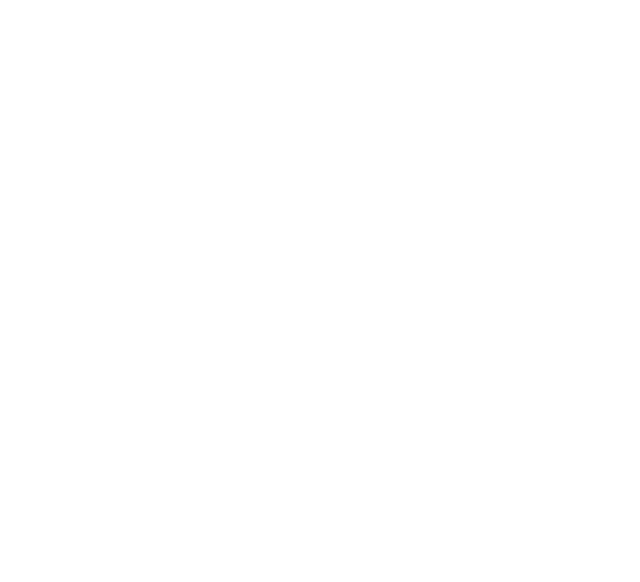
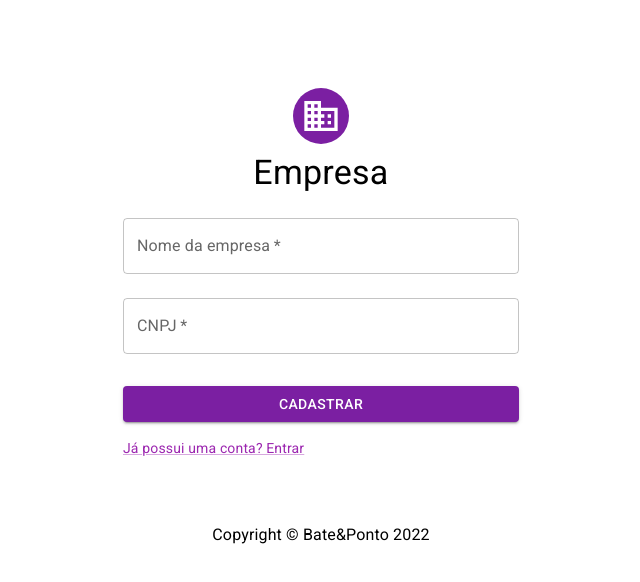
Before and after one commit to LuizeraDev/bate-ponto, a React (Create React App) app: page /register/step-2 in a window 1280 px wide. Before the commit this address had no page. Shown: the top 582 px of the page, without its empty margins (319-959 px from the left). Built offline with nearby package versions, Linux system fonts and the light colour scheme.

Commit message:
login, register page, and add swal

```diff
--- a/package.json
+++ b/package.json
@@ -16,6 +16,7 @@
     "react-router-dom": "^6.3.0",
     "react-scripts": "5.0.0",
     "react-text-mask": "^5.4.3",
+    "sweetalert2": "^11.4.8",
     "web-vitals": "^2.1.4"
   },
   "scripts": {
--- a/public/index.html
+++ b/public/index.html
@@ -12,7 +12,7 @@
     <link rel="apple-touch-icon" href="%PUBLIC_URL%/logo192.png" />
     <link rel="manifest" href="%PUBLIC_URL%/manifest.json" />
     <!-- Material UI fonts -->
-    <link rel="stylesheet" href="https://fonts.googleapis.com/css?family=Roboto:300,400,500,700&display=swap" />
+    <link rel="stylesheet" href="https://fonts.googleapis.com/css?family=Roboto:400,500,800&display=swap" />
     <!-- Material Icons -->
     <link rel="stylesheet" href="https://fonts.googleapis.com/icon?family=Material+Icons" />
     <title>Bate&Ponto</title>
@@ -22,5 +22,7 @@
     <div id="root"></div>
     <!-- Materialize JS -->
     <script src="https://cdnjs.cloudflare.com/ajax/libs/materialize/1.0.0/js/materialize.min.js"></script>
+    <!-- sweet alert -->
+    <script src="//cdn.jsdelivr.net/npm/sweetalert2@11"></script>
   </body>
 </html>
--- /dev/null
+++ b/src/components/Copyright.jsx
@@ -0,0 +1,10 @@
+import { Typography } from '@mui/material';
+
+function Copyright(props) {
+    return (
+        <Typography variant="body1" align="center" {...props}>
+            {'Copyright © '} Bate&Ponto{' '} {new Date().getFullYear()}
+        </Typography>
+    );
+}
+export default Copyright;
--- a/src/pages/Login.jsx
+++ b/src/pages/Login.jsx
@@ -1,6 +1,11 @@
+import { Avatar, Button, TextField, Link, Grid, Typography, Container, Box } from '@mui/material';
+import WatchLaterIcon from '@mui/icons-material/WatchLater';
+import Copyright from '../components/Copyright';
+import Swal from 'sweetalert2';
+
 import axios from 'axios';
 import { useNavigate } from 'react-router-dom';
-import LoginForm from '../components/LoginForm';
+
 
 function Login() {
     const navigate = useNavigate();
@@ -8,23 +13,82 @@
     const handleSubmit = (event) => {
         event.preventDefault();
 
-        let data = new FormData(event.currentTarget);
+        const data = new FormData(event.currentTarget);
 
-        data = {
+        const user = {
             email: data.get('email'),
             password: data.get('password'),
         }
 
-        axios.post('http://localhost:3333/auth', data).then((res) => {
-            localStorage.setItem("token", res.data.token);
-            localStorage.setItem("refreshToken", res.data.refreshToken);
+        axios.post('http://localhost:3333/auth', user).then((res) => {
+            if (res.data.token && res.data.refreshToken) {
+                localStorage.setItem("token", res.data.token);
+                localStorage.setItem("refreshToken", res.data.refreshToken);
+                navigate('/');
+            }
+        }).catch(function (error) {
+            Swal.fire({
+                title: 'Usuário não encontrado',
+                icon: 'error',
+                cancelButtonText: 'Cancelar',
+            });
         });
-
-        navigate('/');
     };
 
     return (
-        <LoginForm handleSubmit={handleSubmit} />
+        <Container component="main" maxWidth="xs">
+        <Box
+            sx={{
+                marginTop: 10,
+                display: 'flex',
+                flexDirection: 'column',
+                alignItems: 'center',
+            }}
+        >
+            <Avatar sx={{ m: 1, width: 56, height: 56, bgcolor: 'primary.main' }}>
+                <WatchLaterIcon sx={{ width: 40, height: 40 }} />
+            </Avatar>
+            <Typography component="h4" variant="h4">
+                Bate & Ponto
+            </Typography>
+            <Box component="form" onSubmit={handleSubmit} noValidate sx={{ mt: 1 }}>
+                <TextField
+                    margin="normal"
+                    required
+                    fullWidth
+                    id="email"
+                    label="Email"
+                    name="email"
+                    autoComplete="email"
+                    autoFocus
+                />
+                <TextField
+                    margin="normal"
+                    required
+                    fullWidth
+                    id="password"
+                    label="Senha"
+                    name="password"
+                    type="password"
+                    autoComplete="current-password"
+                />
+                <Button
+                    type="submit"
+                    fullWidth
+                    variant="contained"
+                    sx={{ mt: 3, mb: 2 }}
+                >
+                    Entrar
+                </Button>
+                <Grid item xs="auto">
+                    <Link href="/register/step-1" color="primary.light" variant="body2">
+                        {"Não tem uma conta? Registrar-se"}
+                    </Link>
+                </Grid>
+            </Box>
+        </Box>
+        <Copyright sx={{ mt: 8, mb: 4 }} />
+    </Container>
     );
 }
 
--- a/src/pages/Register.jsx
+++ b/src/pages/Register.jsx
@@ -1,29 +1,25 @@
-import Avatar from '@mui/material/Avatar';
-import Button from '@mui/material/Button';
-import TextField from '@mui/material/TextField';
-import Link from '@mui/material/Link';
-import Grid from '@mui/material/Grid';
-import Box from '@mui/material/Box';
-import WatchLaterIcon from '@mui/icons-material/WatchLater';
-import Typography from '@mui/material/Typography';
-import Container from '@mui/material/Container';
-
-function Copyright(props) {
-    return (
-        <Typography variant="body1" align="center" {...props}>
-            {'Copyright © '} Bate&Ponto{' '} {new Date().getFullYear()}
-        </Typography>
-    );
-}
+import AccountCircleIcon from '@mui/icons-material/AccountCircle';
+import { Avatar, Box, Button, Container, Grid, Link, TextField, Typography } from '@mui/material';
+import { useNavigate } from 'react-router-dom';
+import Copyright from '../components/Copyright';
 
 function Register() {
+    const navigate = useNavigate();
+
     const handleSubmit = (event) => {
         event.preventDefault();
         const data = new FormData(event.currentTarget);
-        console.log({
+
+        const userRegister = {
+            name: data.get('name'),
             email: data.get('email'),
+            cpf: data.get('cpf'),
+            cellphone: data.get('cellphone'),
             password: data.get('password'),
-        });
+            confirmPassword: data.get('confirmPassword')
+        }
+
+        navigate('/register/step-2', { state: userRegister });
     };
 
     return (
@@ -37,10 +33,10 @@
                 }}
             >
                 <Avatar sx={{ m: 1, width: 56, height: 56, bgcolor: 'primary.main' }}>
-                    <WatchLaterIcon sx={{ width: 50, height: 50 }} />
+                    <AccountCircleIcon sx={{ width: 40, height: 40 }} />
                 </Avatar>
                 <Typography component="h4" variant="h4">
-                    Bate & Ponto
+                    Usuário
                 </Typography>
                 <Box component="form" onSubmit={handleSubmit} noValidate sx={{ mt: 1 }}>
                     <TextField
--- /dev/null
+++ b/src/pages/RegisterCompany.jsx
@@ -0,0 +1,102 @@
+import BussinessIcon from '@mui/icons-material/Business';
+import { Avatar, Box, Button, Container, Grid, Link, TextField, Typography } from '@mui/material';
+import axios from 'axios';
+import { useLocation, useNavigate } from 'react-router-dom';
+import Swal from 'sweetalert2';
+import Copyright from '../components/Copyright';
+
+function RegisterCompany() {
+    const navigate = useNavigate();
+    const { state } = useLocation();
+
+    const handleSubmit = (event) => {
+        event.preventDefault();
+        const data = new FormData(event.currentTarget);
+
+        const fullRegister = {
+            name: state.name,
+            email: state.email,
+            cpf: state.cpf,
+            cellphone: state.cellphone,
+            password: state.password,
+            confirmPassword: state.confirmPassword,
+            companyName: data.get('companyName'),
+            cnpj: data.get('cnpj')
+        }
+
+        axios.post('http://localhost:3333/user/register', fullRegister).then((res) => {
+            if (res.status === 201) {
+                Swal.fire({
+                    title: 'Usuário e empresa criados com sucesso!',
+                    icon: 'success',
+                    confirmButtonText: 'Confirmar',
+                }).then((result) => {
+                    if (result.isConfirmed)
+                        navigate('/login')
+                });
+            }
+        }).catch(function (error) {
+            Swal.fire({
+                title: 'Alguns dados não foram preenchidos corretamente',
+                icon: 'error',
+                cancelButtonText: 'Cancelar',
+            });
+        });
+    };
+
+    return (
+        <Container component="main" maxWidth="xs">
+            <Box
+                sx={{
+                    marginTop: 10,
+                    display: 'flex',
+                    flexDirection: 'column',
+                    alignItems: 'center',
+                }}
+            >
+                <Avatar sx={{ m: 1, width: 56, height: 56, bgcolor: 'primary.main' }}>
+                    <BussinessIcon sx={{ width: 40, height: 40 }} />
+                </Avatar>
+                <Typography component="h4" variant="h4">
+                    Empresa
+                </Typography>
+                <Box component="form" onSubmit={handleSubmit} noValidate sx={{ mt: 1 }}>
+                    <TextField
+                        margin="normal"
+                        required
+                        fullWidth
+                        id="companyName"
+                        label="Nome da empresa"
+                        name="companyName"
+                    />
+                    <TextField
+                        margin="normal"
+                        required
+                        fullWidth
+                        id="cnpj"
+                        label="CNPJ"
+                        name="cnpj"
+                    />
+                    <Button
+                        type="submit"
+                        fullWidth
+                        variant="contained"
+                        sx={{ mt: 3, mb: 2 }}
+                    >
+                        Cadastrar
+                    </Button>
+                    <Grid container>
+                        <Grid alignItems="center">
+                            <Link href="/login" color="primary.light" variant="body2">
+                                {"Já possui uma conta? Entrar"}
+                            </Link>
+                        </Grid>
+                    </Grid>
+                </Box>
+            </Box>
+            <Copyright sx={{ mt: 8, mb: 4 }} />
+        </Container>
+    );
+}
+
+export default RegisterCompany;
--- a/src/routes/index.jsx
+++ b/src/routes/index.jsx
@@ -1,9 +1,10 @@
 import { BrowserRouter, Route, Routes } from 'react-router-dom';
+import Dashboard from '../pages/Dashboard';
+import Login from '../pages/Login';
+import Profile from '../pages/Profile';
+import Register from '../pages/Register';
+import RegisterCompany from '../pages/RegisterCompany';
 
-import Login from '../pages/Login';
-import Register from '../pages/Register';
-import Dashboard from '../pages/Dashboard';
-import Profile from '../pages/Profile';
 
 function Router() {
     return(
@@ -11,7 +12,8 @@
             <Routes>
                 <Route path="/" element={ <Dashboard/> } />
                 <Route path="/login" element={ <Login/>} />
-                <Route path="/register" element={ <Register/> } />
+                <Route path="/register/step-1" element={ <Register/> } />
+                <Route path="/register/step-2" element={ <RegisterCompany/> } />
                 <Route path="/profile" element={ <Profile/> } />
             </Routes>
         </BrowserRouter>
```
Also changed, not shown: src/components/LoginForm.jsx (deleted, +0 -77 lines), 1 other file (tests, documents, lock files or other folders).
